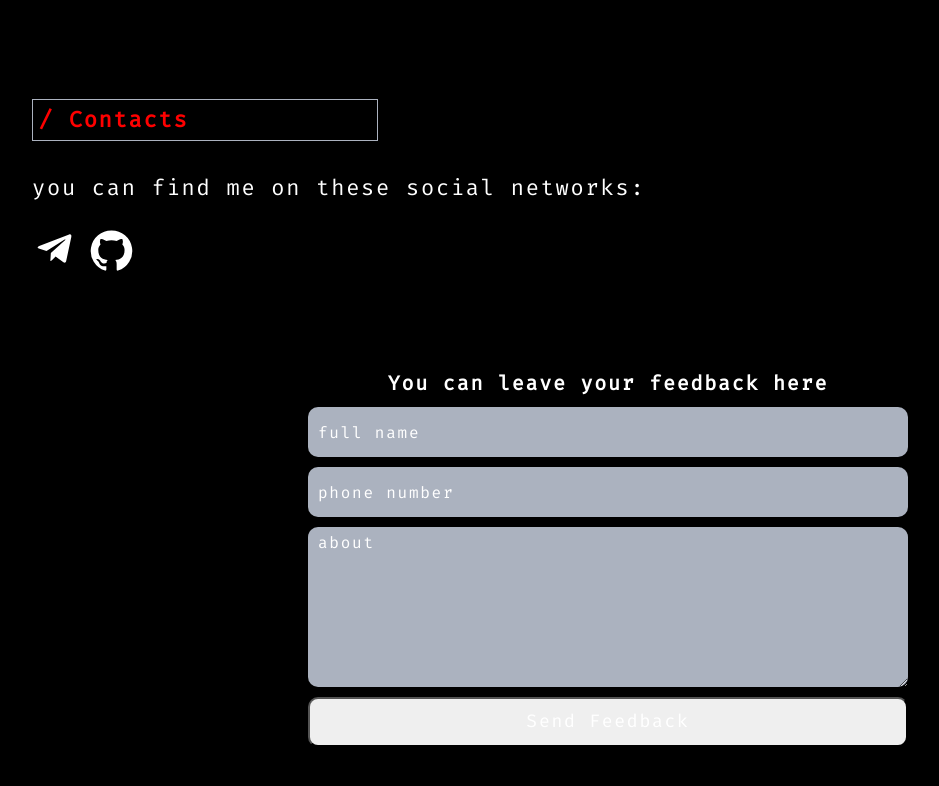
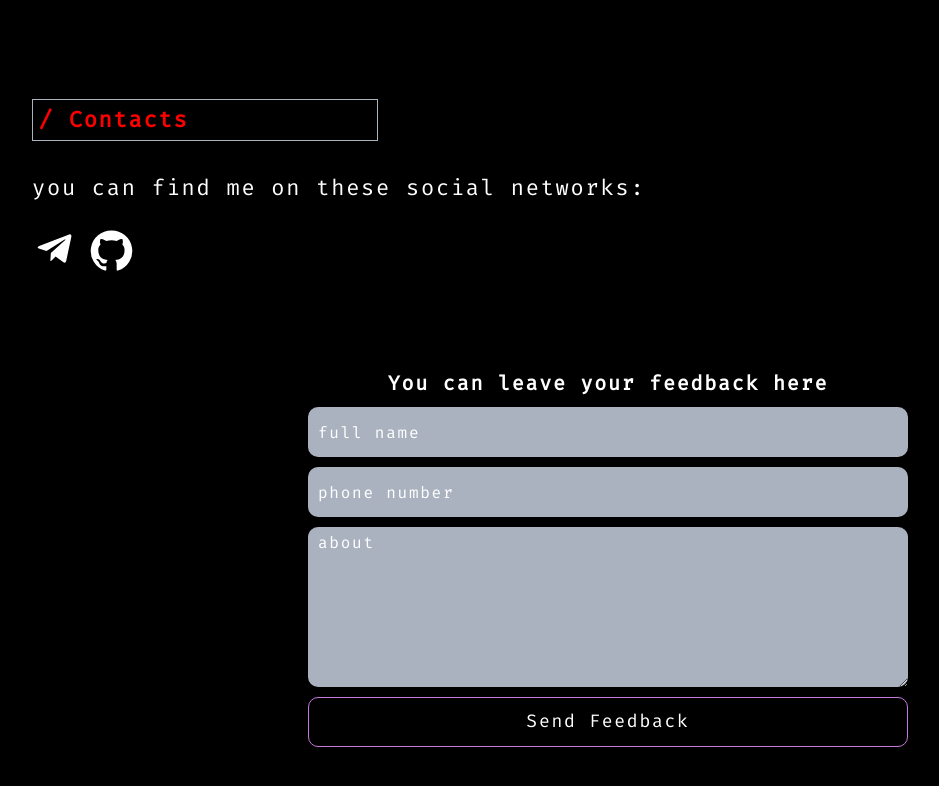
Before and after one commit to for-you-sensei/portfolio, a React (Create React App) app: page / in a window 1280 px wide. Shown: the part 1753-2539 px from the top of the page, without its empty margins (32-971 px from the left). Built offline with nearby package versions, Linux system fonts and the light colour scheme.

Commit message:
fixed feedback css

```diff
--- a/src/Components/Feedback/Feedback.css
+++ b/src/Components/Feedback/Feedback.css
@@ -53,10 +53,17 @@ textarea::placeholder {
   width: 100%;
   height: 50px;
   border-radius: 10px;
+  background: none;
+  border: 1px solid #c778dd;
 
   font-weight: 500;
   font-size: 18px;
   line-height: 121%;
+  transition: 0.2s ease-in-out;
+}
+
+.feedback-form > button:hover {
+  background: #c778dd;
 }
 
 @media (max-width: 750px) {
```
